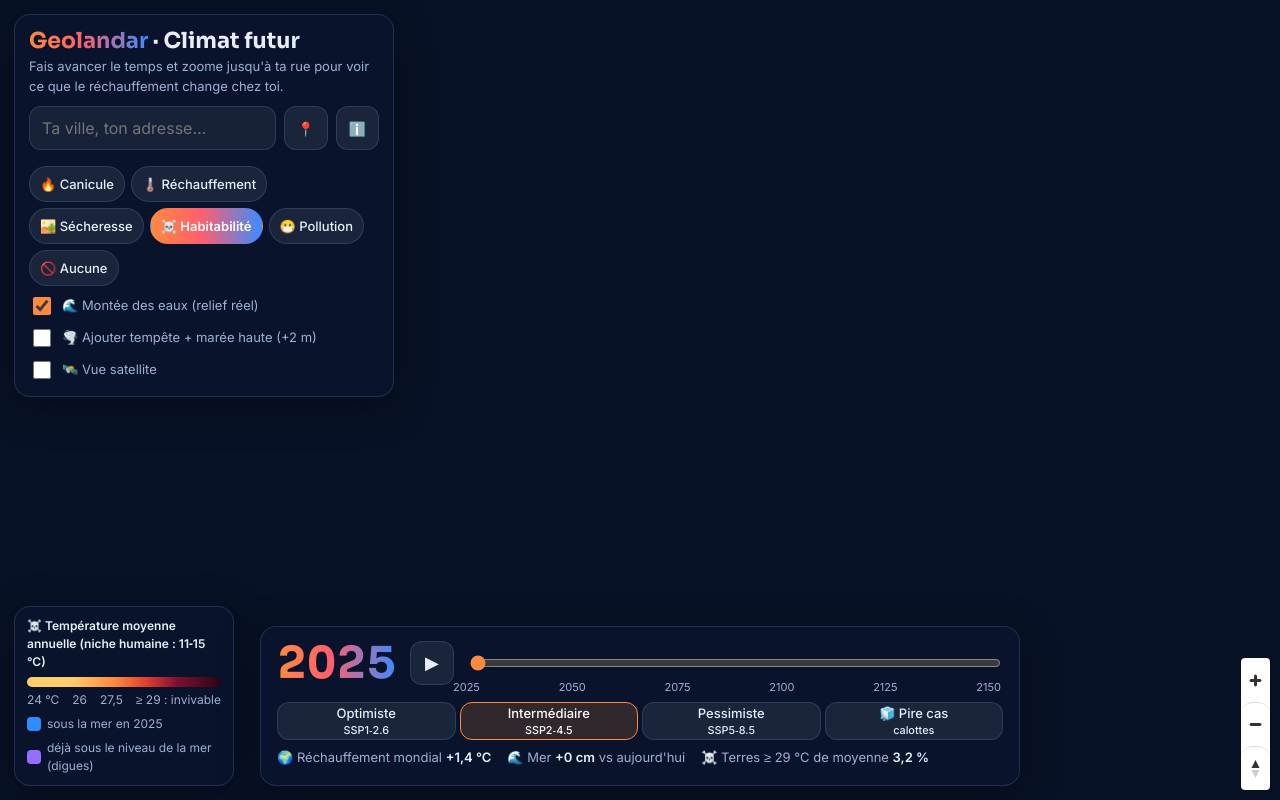
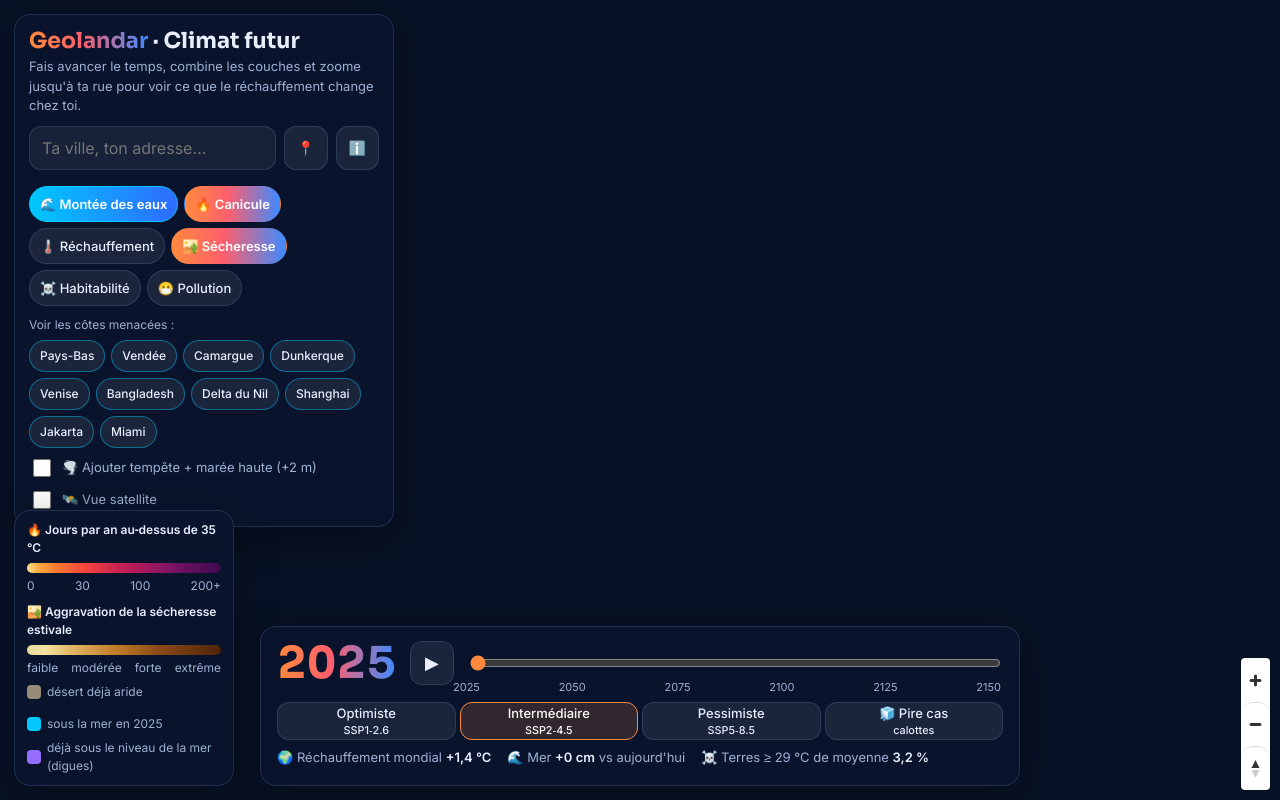
Before and after one commit to Geo-landar/climat-futur-demo, a plain HTML site: page index.html in a window 1280 px wide. Both pictures are taken after a click on the element 204 px from the left and 226 px from the top of the page. Drawn offline with nearby package versions, Linux system fonts and the light colour scheme; no server answers.

Commit message:
Couches combinables et montée des eaux plus visible
Co-Authored-By: Claude Opus 5.5 <noreply@anthropic.com>
Claude-Session: https://claude.ai/code/session_019n4QSEMquhJkCsPsGWhNuJ

```diff
--- a/index.html
+++ b/index.html
@@ -34,6 +34,9 @@ button:hover{background:rgba(255,255,255,.12)}button:focus-visible,input:focus-v
 .chips{display:flex;flex-wrap:wrap;gap:6px;margin-top:10px}
 .chip{min-height:36px;padding:0 10px;border-radius:999px;font-size:13px}
 .chip[aria-pressed=true]{background:var(--grad);border-color:transparent;color:#fff;font-weight:600}
+.chip.water{border-color:#00c8ff;color:#bfefff}.chip.water[aria-pressed=true]{background:linear-gradient(90deg,#00c8ff,#2f6bff);color:#fff}
+.spots{display:flex;flex-wrap:wrap;gap:6px;margin-top:10px;align-items:center;font-size:12px;color:var(--mute)}.spots span{width:100%}
+.spot{min-height:32px;padding:0 10px;border-radius:999px;font-size:12px;border-color:rgba(0,200,255,.45)}
 .tog{display:flex;align-items:center;gap:8px;font-size:13px;color:var(--mute);margin-top:8px;cursor:pointer}
 .tog input{width:18px;height:18px;accent-color:var(--o)}
 #time{left:50%;transform:translateX(-50%);bottom:14px;width:min(760px,calc(100vw - 28px));padding:12px 16px 14px}
@@ -76,7 +79,7 @@ input[type=range]{flex:1;accent-color:var(--o);height:44px}
 .maplibregl-ctrl-attrib{font-size:10px}
 #more{display:none}
 @media(max-width:820px){#legend{display:none}#fiche{top:auto;bottom:calc(var(--th,180px) + 14px);right:14px;left:14px;width:auto;max-height:min(40vh,calc(100vh - var(--th,180px) - 110px));z-index:8}.ticks{padding-left:0}#year{font-size:34px;min-width:90px}}
-@media(max-width:600px){#more{display:inline-block;min-width:44px}#top:not(.open) .chips,#top:not(.open) .tog{display:none}#top{padding:12px}#top p{display:none}h1{font-size:19px}#time{bottom:8px;padding:10px}.seg button{font-size:12px}#stats{gap:10px;font-size:12px}}
+@media(max-width:600px){#more{display:inline-block;min-width:44px}#top:not(.open) .chips,#top:not(.open) .tog,#top:not(.open) .spots{display:none!important}#top{padding:12px}#top p{display:none}h1{font-size:19px}#time{bottom:8px;padding:10px}.seg button{font-size:12px}#stats{gap:10px;font-size:12px}}
 @media(prefers-reduced-motion:reduce){*{transition:none!important}}
 </style>
 </head>
@@ -86,7 +89,7 @@ input[type=range]{flex:1;accent-color:var(--o);height:44px}
 
 <section class="card" id="top">
   <h1><span>Geolandar</span> · Climat futur</h1>
-  <p>Fais avancer le temps et zoome jusqu'à ta rue pour voir ce que le réchauffement change chez toi.</p>
+  <p>Fais avancer le temps, combine les couches et zoome jusqu'à ta rue pour voir ce que le réchauffement change chez toi.</p>
   <div class="srow">
     <input type="search" id="q" placeholder="Ta ville, ton adresse…" autocomplete="off" aria-label="Chercher une adresse">
     <button id="loc" title="Me localiser" aria-label="Me localiser">📍</button>
@@ -95,7 +98,7 @@ input[type=range]{flex:1;accent-color:var(--o);height:44px}
   </div>
   <ul id="res" role="listbox"></ul>
   <div class="chips" id="layers" role="group" aria-label="Couche climatique"></div>
-  <label class="tog"><input type="checkbox" id="tWater" checked> 🌊 Montée des eaux (relief réel)</label>
+  <div class="spots" id="spots"></div>
   <label class="tog"><input type="checkbox" id="tStorm"> 🌪️ Ajouter tempête + marée haute (+2 m)</label>
   <label class="tog"><input type="checkbox" id="tSat"> 🛰️ Vue satellite</label>
 </section>
@@ -169,7 +172,7 @@ const SC=[
 const EXT=[[2020,.09],[2050,.3],[2100,2.0],[2150,5.0]];
 const interp=(t,x)=>{if(x<=t[0][0])return t[0][1];for(let i=1;i<t.length;i++)if(x<=t[i][0]){const[a,b]=[t[i-1],t[i]];return a[1]+(b[1]-a[1])*(x-a[0])/(b[0]-a[0])}return t[t.length-1][1]};
 const BASE_GW=.7,NOW_GW=1.36,NOW_SL=interp(SC[1].sl,2025);
-const S={year:2025,sc:1,layer:'heat',water:true,storm:false,ext:false,sat:false,pt:null};
+const S={year:2025,sc:1,layers:new Set(['heat']),water:true,storm:false,ext:false,sat:false,pt:null};
 const gw=()=>interp(SC[S.sc].gw,S.year);
 const sl=()=>(S.ext&&S.sc==2?interp(EXT,S.year):interp(SC[S.sc].sl,S.year));
 // --- modèle par cellule
@@ -192,21 +195,21 @@ const LAYERS={
  warm:{e:'🌡️',n:'Réchauffement',t:'Hausse de température vs aujourd\'hui (°C)',stops:[[0,'#ffffff00'],[.5,'#fff1b8'],[1.5,'#ffc46b'],[3,'#ff7b39'],[4.5,'#e0323c'],[6,'#8c0b3e'],[8,'#4a0630']],lab:['0','+2','+4','+6'],v:(c,G)=>{const r=REG[c];let s=0;for(let m=0;m<12;m++)s+=(r>=0?D.k[r][m]??1.3:1.3);return s/12*(G-NOW_GW)}},
  dry:{e:'🏜️',n:'Sécheresse',t:'Aggravation de la sécheresse estivale',stops:[[0,'#e8d9a000'],[.4,'#f3e3a1'],[1,'#e2b867'],[2,'#c47f2b'],[3,'#8f4c17'],[4.5,'#4e2509']],lab:['faible','modérée','forte','extrême'],v:(c,G)=>{const d=drought(c,G);return d.desert?-1:d.s}},
  live:{e:'☠️',n:'Habitabilité',t:'Température moyenne annuelle (niche humaine : 11‑15 °C)',stops:[[22,'#ffcf6e00'],[24,'#ffcf6e'],[26,'#ff8c3a'],[27.5,'#e2402f'],[29,'#7c0f2e'],[31,'#2a0614']],lab:['24 °C','26','27,5','≥ 29 : invivable'],v:(c,G)=>cellClim(c,G).ann},
- air:{e:'😷',n:'Pollution',t:'Particules fines PM2.5 (µg/m³) — seuil OMS : 5',stops:[[0,'#3ccf8e'],[5,'#a6e05a'],[10,'#f5d547'],[25,'#ff8f3d'],[50,'#e8343b'],[80,'#8b1a6b']],lab:['5','10','25','50+'],v:(c)=>{const p=pmOf(c);return p==null?NaN:p}},
- none:{e:'🚫',n:'Aucune',t:'',stops:[],lab:[],v:()=>NaN}};
+ air:{e:'😷',n:'Pollution',t:'Particules fines PM2.5 (µg/m³) — seuil OMS : 5',stops:[[0,'#3ccf8e'],[5,'#a6e05a'],[10,'#f5d547'],[25,'#ff8f3d'],[50,'#e8343b'],[80,'#8b1a6b']],lab:['5','10','25','50+'],v:(c)=>{const p=pmOf(c);return p==null?NaN:p}}
+ };
 const hex2=h=>{const n=parseInt(h.slice(1,7),16);return[n>>16,n>>8&255,n&255,h.length>7?parseInt(h.slice(7,9),16):230]};
 function lut(stops){const lo=stops[0][0],hi=stops[stops.length-1][0];const out=new Uint8Array(256*4);
   for(let i=0;i<256;i++){const v=lo+(hi-lo)*i/255;let k=1;while(k<stops.length-1&&v>stops[k][0])k++;const[a,b]=[stops[k-1],stops[k]];const f=Math.min(1,Math.max(0,(v-a[0])/(b[0]-a[0])));const A=hex2(a[1]),B=hex2(b[1]);for(let j=0;j<4;j++)out[i*4+j]=A[j]+(B[j]-A[j])*f}
   return{lut:out,lo,hi}}
 for(const k in LAYERS)if(LAYERS[k].stops.length)Object.assign(LAYERS[k],lut(LAYERS[k].stops));
 // --- rendu raster (mercator)
-const W=1024,H=1024,cv=document.createElement('canvas');cv.width=W;cv.height=H;const cx=cv.getContext('2d');const img=cx.createImageData(W,H);
+const W=1024,H=1024,CV={};for(const k in LAYERS){const c=document.createElement('canvas');c.width=W;c.height=H;const x=c.getContext('2d');CV[k]={c,x,img:x.createImageData(W,H)}}
 const MAXLAT=85.0511;const rowF=new Float32Array(H),colF=new Float32Array(W);
 for(let y=0;y<H;y++){const yy=Math.PI*(1-2*(y+.5)/H);const la=Math.atan(Math.sinh(yy))*180/Math.PI;rowF[y]=(la+90)/RES-.5}
 for(let x=0;x<W;x++){colF[x]=((x+.5)/W*360)/RES-.5}
 const VAL=new Float32Array(N);
-function render(){
-  const Ly=LAYERS[S.layer],G=gw(),px=img.data;VAL.fill(NaN);
+function render(key){
+  const Ly=LAYERS[key],G=gw(),cvk=CV[key],px=cvk.img.data;VAL.fill(NaN);
   if(Ly.lut){for(let c=0;c<L;c++)VAL[cells[c]]=Ly.v(c,G)}
   const lo=Ly.lo,sp=(Ly.hi-Ly.lo)||1,lt=Ly.lut;
   for(let y=0;y<H;y++){const rf=rowF[y],i0=Math.floor(rf),fy=rf-i0;const i1=Math.min(NLAT-1,i0+1),ia=Math.max(0,i0);
@@ -219,7 +222,7 @@ function render(){
       if(w<.35){px[p+3]=0;continue}
       const v=s/w;if(v<0){px[p]=150;px[p+1]=140;px[p+2]=120;px[p+3]=70;continue}
       const k=Math.max(0,Math.min(255,Math.round((v-lo)/sp*255)))*4;px[p]=lt[k];px[p+1]=lt[k+1];px[p+2]=lt[k+2];px[p+3]=lt[k+3]*Math.min(1,w*1.4)}}
-  cx.putImageData(img,0,0)}
+  cvk.x.putImageData(cvk.img,0,0)}
 // --- statistiques mondiales
 function globalStats(){const G=gw();let A=0,hot=0;for(let c=0;c<L;c++){if(LAT[c]<-60)continue;A+=COS[c];if(cellClim(c,G).ann>=29)hot+=COS[c]}return hot/A*100}
 // --- carte
@@ -228,7 +231,7 @@ const fr=n=>n.toLocaleString('fr-FR',{maximumFractionDigits:1});
 const map=new maplibregl.Map({container:'map',style:'https://tiles.openfreemap.org/styles/dark',center:[10,30],zoom:1.5,maxZoom:18,attributionControl:{compact:true},hash:false});
 map.addControl(new maplibregl.NavigationControl({visualizePitch:true}),'bottom-right');
 let ready=false,marker=null;
-function floodExpr(){const T=Math.max(.06,sl()+(S.storm?2:0));const F='rgba(47,140,255,0.78)',P='rgba(150,110,255,0.45)',Z='rgba(0,0,0,0)';
+function floodExpr(){const T=Math.max(.06,sl()+(S.storm?2:0));const F='rgba(0,200,255,0.95)',P='rgba(150,110,255,0.45)',Z='rgba(0,0,0,0)';
   return['interpolate',['linear'],['elevation'],-12000,P,-0.02,P,0,F,T,F,T+0.04,Z,9000,Z]}
 map.on('style.load',()=>{
   map.setProjection({type:'globe'});
@@ -239,9 +242,8 @@ map.on('style.load',()=>{
   for(const l of st.layers){if(l.type==='symbol'&&l.layout&&l.layout['text-field']&&/place|water_name/.test(l.id)){map.setLayoutProperty(l.id,'text-field',['coalesce',['get','name:fr'],['get','name']])}}
   map.addSource('sat',{type:'raster',tiles:['https://server.arcgisonline.com/ArcGIS/rest/services/World_Imagery/MapServer/tile/{z}/{y}/{x}'],tileSize:256,maxzoom:19,attribution:'Imagerie © Esri, Maxar, Earthstar Geographics'});
   map.addLayer({id:'sat',type:'raster',source:'sat',layout:{visibility:'none'}},'water');
-  render();
-  map.addSource('clim',{type:'image',url:cv.toDataURL(),coordinates:COORDS});
-  map.addLayer({id:'clim',type:'raster',source:'clim',paint:{'raster-opacity':['interpolate',['linear'],['zoom'],0,.8,6,.65,9,.35,12,.18],'raster-resampling':'linear','raster-fade-duration':0}},'waterway');
+  for(const k in LAYERS){render(k);map.addSource('clim-'+k,{type:'image',url:CV[k].c.toDataURL(),coordinates:COORDS});
+    map.addLayer({id:'clim-'+k,type:'raster',source:'clim-'+k,layout:{visibility:'none'},paint:{'raster-opacity':opa(1),'raster-resampling':'linear','raster-fade-duration':0}},'waterway')}
   map.addSource('dem',{type:'raster-dem',tiles:['https://s3.amazonaws.com/elevation-tiles-prod/terrarium/{z}/{x}/{y}.png'],encoding:'terrarium',tileSize:256,maxzoom:15,attribution:'Relief : Terrain Tiles (Mapzen/AWS)'});
   const before=map.getLayer('highway_name_other')?'highway_name_other':undefined;
   map.addLayer({id:'flood',type:'color-relief',source:'dem',paint:{'color-relief-color':floodExpr(),'color-relief-opacity':.9}},before);
@@ -249,24 +251,25 @@ map.on('style.load',()=>{
   ready=true;update(true);
   setTimeout(()=>{$('#hint').style.opacity=1;setTimeout(()=>$('#hint').style.opacity=0,3500)},800);
 });
-let pend=false,lastUrl=null;
-function pushImage(){if(!ready)return;cv.toBlob(b=>{const u=URL.createObjectURL(b);map.getSource('clim').updateImage({url:u,coordinates:COORDS});if(lastUrl)setTimeout(((o)=>()=>URL.revokeObjectURL(o))(lastUrl),2000);lastUrl=u})}
+let pend=false;const lastUrl={};
+function opa(f){return['interpolate',['linear'],['zoom'],0,.8*f,6,.65*f,9,.35*f,12,.18*f]}
+function pushImage(k){if(!ready)return;CV[k].c.toBlob(b=>{const u=URL.createObjectURL(b);map.getSource('clim-'+k).updateImage({url:u,coordinates:COORDS});const o=lastUrl[k];if(o)setTimeout(()=>URL.revokeObjectURL(o),2000);lastUrl[k]=u})}
 function update(full){
   $('#year').textContent=S.year;
   if(pend)return;pend=true;
   requestAnimationFrame(()=>{pend=false;
-    if(ready){render();pushImage();map.setPaintProperty('flood','color-relief-color',floodExpr());map.setLayoutProperty('flood','visibility',S.water?'visible':'none');map.setLayoutProperty('water-top','visibility',S.water?'visible':'none');map.setLayoutProperty('sat','visibility',S.sat?'visible':'none')}
-    stats();legend();if(S.pt)fiche()})}
+    if(ready){const n=S.layers.size;for(const k in LAYERS){const on=S.layers.has(k);map.setLayoutProperty('clim-'+k,'visibility',on?'visible':'none');if(on){render(k);pushImage(k);map.setPaintProperty('clim-'+k,'raster-opacity',opa(n>1?.62:1))}}map.setPaintProperty('flood','color-relief-color',floodExpr());map.setLayoutProperty('flood','visibility',S.water?'visible':'none');map.setLayoutProperty('water-top','visibility',S.water?'visible':'none');map.setLayoutProperty('sat','visibility',S.sat?'visible':'none')}
+    stats();legend();$('#spots').style.display=S.water?'flex':'none';if(S.pt)fiche()})}
 function stats(){const G=gw(),s=sl();const hot=globalStats();
   $('#stats').innerHTML=`<span>🌍 Réchauffement mondial <b>+${fr(G)} °C</b></span><span>🌊 Mer <b>+${fr(Math.max(0,(s-NOW_SL)*100))} cm</b> vs aujourd'hui</span><span>☠️ Terres ≥ 29 °C de moyenne <b>${fr(hot)} %</b></span>`;
   const n=[];if(S.year>2100)n.push('Après 2100 : températures figées au niveau de 2100 (projections GIEC détaillées jusqu\'en 2100) ; le niveau de la mer, lui, continue de monter.');
   if(S.ext&&S.sc==2)n.push('Fonte extrême des calottes : scénario de faible confiance que le GIEC ne peut exclure.');
   $('#note').textContent=n.join(' ')}
-function legend(){const Ly=LAYERS[S.layer];let h='';
-  if(Ly.lut){const g=Ly.stops.map(s=>`${s[1].slice(0,7)} ${(s[0]-Ly.lo)/(Ly.hi-Ly.lo)*100}%`).join(',');
+function legend(){let h='';
+  for(const key of S.layers){const Ly=LAYERS[key];const g=Ly.stops.map(s=>`${s[1].slice(0,7)} ${(s[0]-Ly.lo)/(Ly.hi-Ly.lo)*100}%`).join(',');
     h+=`<b>${Ly.e} ${Ly.t}</b><div class="bar" style="background:linear-gradient(90deg,${g})"></div><div class="lab">${Ly.lab.map(x=>`<span>${x}</span>`).join('')}</div>`;
-    if(S.layer==='dry')h+=`<div class="sw"><i style="background:#968c78"></i>désert déjà aride</div>`}
-  if(S.water)h+=`<div class="sw"><i style="background:#2f8cff"></i>sous la mer en ${S.year}${S.storm?' (avec tempête)':''}</div><div class="sw"><i style="background:#966eff"></i>déjà sous le niveau de la mer (digues)</div>`;
+    if(key==='dry')h+=`<div class="sw"><i style="background:#968c78"></i>désert déjà aride</div>`;h+='<div style="height:8px"></div>'}
+  if(S.water)h+=`<div class="sw"><i style="background:#00c8ff"></i>sous la mer en ${S.year}${S.storm?' (avec tempête)':''}</div><div class="sw"><i style="background:#966eff"></i>déjà sous le niveau de la mer (digues)</div>`;
   $('#legend').innerHTML=h||'—'}
 // --- fiche locale
 function cellAt(lng,lat){let i=Math.floor((lat+90)/RES),j=Math.floor((((lng+180)%360+360)%360)/RES);
@@ -321,13 +324,16 @@ function bindX(){$('#fx').onclick=()=>{$('#fiche').classList.remove('on');S.pt=n
 const esc=s=>String(s).replace(/[&<>"]/g,c=>({'&':'&amp;','<':'&lt;','>':'&gt;','"':'&quot;'}[c]));
 map.on('click',e=>pick(e.lngLat.lng,e.lngLat.lat));
 // --- contrôles
-$('#layers').innerHTML=Object.entries(LAYERS).map(([k,l])=>`<button class="chip" data-k="${k}" aria-pressed="${k===S.layer}">${l.e} ${l.n}</button>`).join('');
-$('#layers').onclick=e=>{const b=e.target.closest('.chip');if(!b)return;S.layer=b.dataset.k;document.querySelectorAll('.chip').forEach(x=>x.setAttribute('aria-pressed',x===b));update()};
+$('#layers').innerHTML=`<button class="chip water" data-k="water" aria-pressed="true">🌊 Montée des eaux</button>`+Object.entries(LAYERS).map(([k,l])=>`<button class="chip" data-k="${k}" aria-pressed="${S.layers.has(k)}">${l.e} ${l.n}</button>`).join('');
+$('#layers').onclick=e=>{const b=e.target.closest('.chip');if(!b)return;const k=b.dataset.k;
+  if(k==='water'){S.water=!S.water;b.setAttribute('aria-pressed',S.water)}else{S.layers.has(k)?S.layers.delete(k):S.layers.add(k);b.setAttribute('aria-pressed',S.layers.has(k))}update()};
+const SPOTS=[['Pays-Bas',4.45,51.9,10],['Vendée',-1.15,46.35,10],['Camargue',4.6,43.5,10],['Dunkerque',2.37,51.03,11],['Venise',12.33,45.44,12],['Bangladesh',89.5,22.6,8],['Delta du Nil',31,31.2,8],['Shanghai',121.5,31.2,9],['Jakarta',106.85,-6.12,11],['Miami',-80.2,25.77,11]];
+$('#spots').innerHTML='<span>Voir les côtes menacées :</span>'+SPOTS.map((s,i)=>`<button class="spot" data-i="${i}">${s[0]}</button>`).join('');
+$('#spots').onclick=e=>{const b=e.target.closest('.spot');if(!b)return;const s=SPOTS[b.dataset.i];map.flyTo({center:[s[1],s[2]],zoom:s[3],speed:1.6});pick(s[1],s[2],s[0])};
 $('#scen').innerHTML=SC.map((s,i)=>`<button data-i="${i}" aria-pressed="${i===S.sc}">${s.n}<br><small>${s.s}</small></button>`).join('')+`<button data-i="ext" aria-pressed="false" title="Fonte extrême des calottes (faible confiance)">🧊 Pire cas<br><small>calottes</small></button>`;
 $('#scen').onclick=e=>{const b=e.target.closest('button');if(!b)return;if(b.dataset.i==='ext'){S.ext=!S.ext;if(S.ext)S.sc=2}else{S.sc=+b.dataset.i;if(S.sc!==2)S.ext=false}
   document.querySelectorAll('#scen button').forEach(x=>x.setAttribute('aria-pressed',x.dataset.i==='ext'?S.ext:(+x.dataset.i===S.sc)));update()};
 $('#yr').oninput=e=>{S.year=+e.target.value;update()};
-$('#tWater').onchange=e=>{S.water=e.target.checked;update()};
 $('#tStorm').onchange=e=>{S.storm=e.target.checked;update()};
 $('#tSat').onchange=e=>{S.sat=e.target.checked;update()};
 let timer=null;$('#play').onclick=()=>{if(timer){clearInterval(timer);timer=null;$('#play').textContent='▶';return}
```
